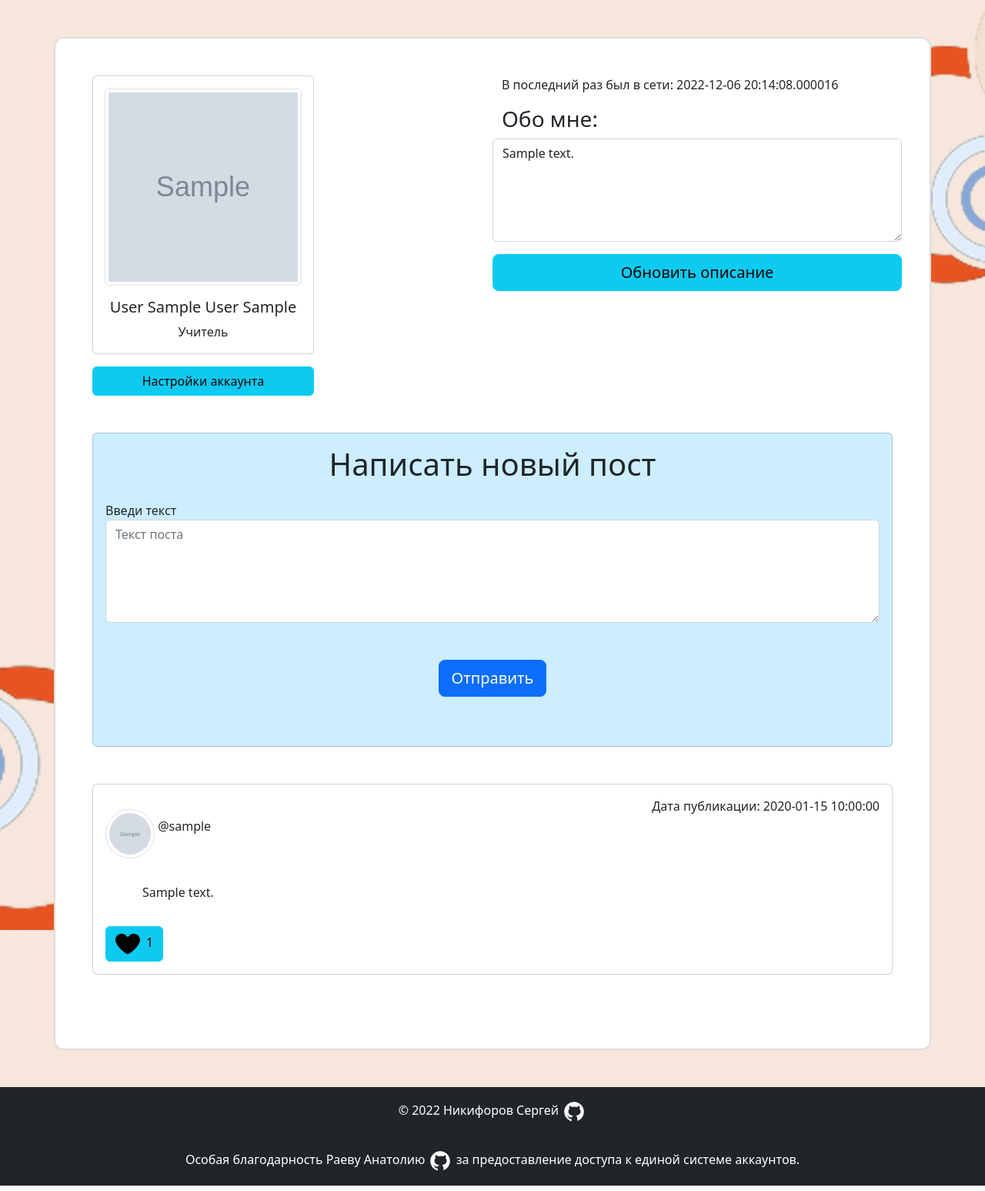
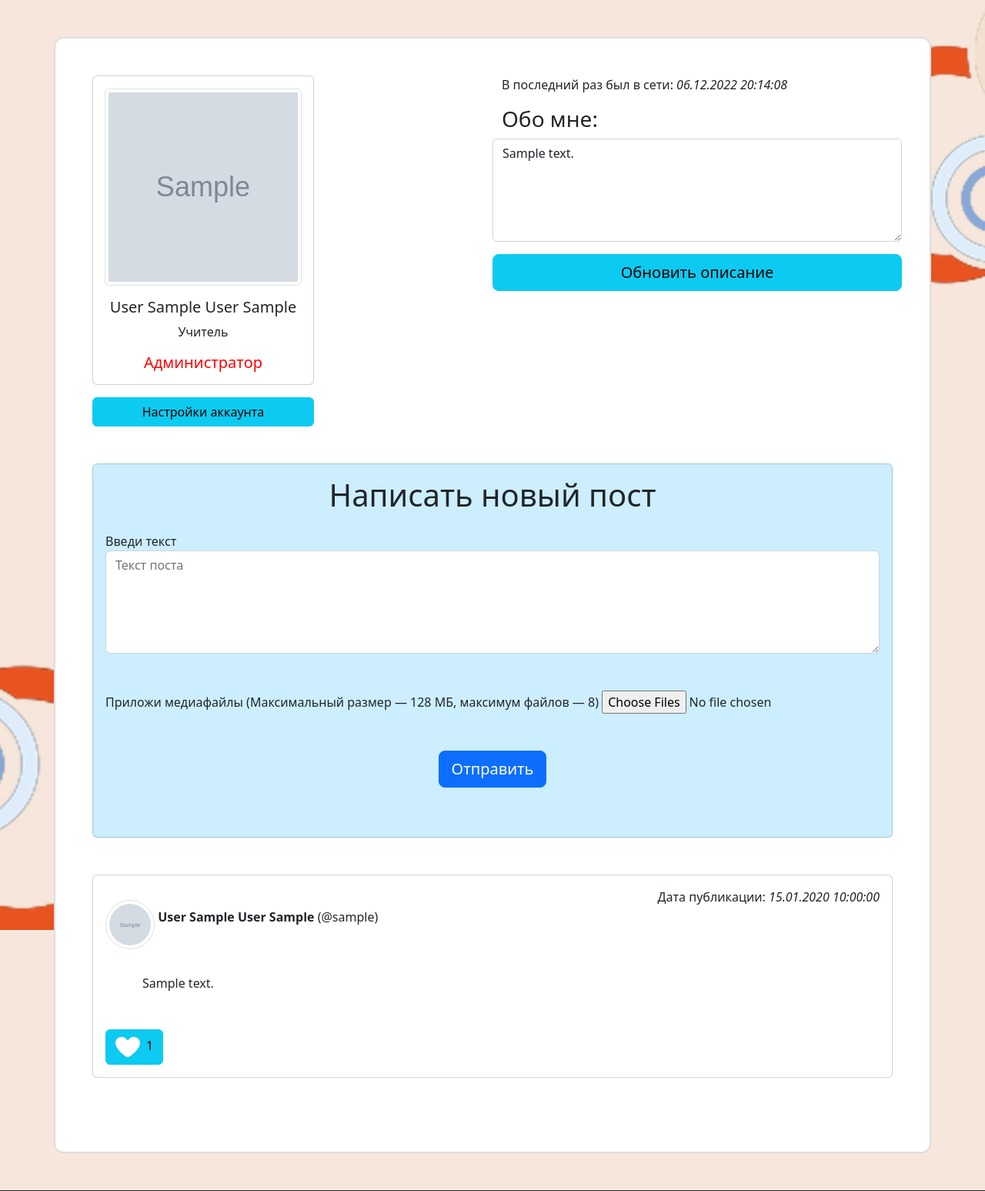
Before and after one commit to Shadow318193/ProtoNetwork, a Flask app: a page that uses templates/user.html in a window 1280 px wide. Shown: the part 72-1619 px from the top of the page at 77% size. Run offline with Flask 2, Linux system fonts and the light colour scheme; a user stored in the database is signed in; tables that the repository leaves empty hold one stand-in row (values such as "Sample post"); grey boxes marked "Sample" are stand-in pictures.

Commit message:
Media in posts added.

```diff
--- a/data/post.py
+++ b/data/post.py
@@ -12,6 +12,9 @@ class Post(SqlAlchemyBase):
     poster_id = db.Column(db.Integer, db.ForeignKey("users.id"), nullable=False)
     text = db.Column(db.String, nullable=True, default="")
     likes = db.Column(db.Integer, nullable=False, default=0)
+    who_liked = db.Column(db.String, nullable=False, default="")
+    media = db.Column(db.String, nullable=True)
+    media_type = db.Column(db.String, nullable=True)
     creation_date = db.Column(db.DateTime, default=datetime.now)
 
     user = orm.relation("User")
--- a/data/user.py
+++ b/data/user.py
@@ -27,6 +27,7 @@ class User(SqlAlchemyBase, UserMixin):
     is_from_proton = db.Column(db.Boolean, default=False)
     posts_only_for_friends = db.Column(db.Boolean, default=False)
     talk_only_with_friends = db.Column(db.Boolean, default=False)
+    is_banned = db.Column(db.Boolean, nullable=False, default=False)
 
     posts = orm.relation("Post", back_populates="user")
     # group = orm.relation("Group", back_populates='users')
--- a/main.py
+++ b/main.py
@@ -12,6 +12,37 @@ import datetime
 import os
 
 is_xp = False  # Для корректной работы на моём нетбуке с Windows XP :)
+
+AVATAR_TYPES = ["png", "jpg", "jpeg", "gif"]
+POST_MEDIA_PIC_TYPES = ["png", "jpg", "jpeg", "gif"]
+POST_MEDIA_VID_TYPES = ["webm", "mp4"]
+POST_MEDIA_AUD_TYPES = ["mp3", "wav"]
+POST_MEDIA_TYPES = POST_MEDIA_VID_TYPES + POST_MEDIA_PIC_TYPES + POST_MEDIA_AUD_TYPES
+MAX_MEDIA_COUNT = 8
+
+
+def make_accept_for_html(mime: str):
+    # For input tag in HTML
+    if mime in POST_MEDIA_PIC_TYPES:
+        return "image/" + mime
+    elif mime in POST_MEDIA_VID_TYPES:
+        return "video/" + mime
+    elif mime in POST_MEDIA_AUD_TYPES:
+        return "audio/" + mime
+
+
+def make_readble_time(t: datetime.datetime):
+    new_t = str(t).split()
+    new_t[0] = new_t[0].split("-")[::-1]
+    new_t[0] = ".".join(new_t[0])
+    new_t[1] = new_t[1].split(".")[0]
+    new_t = " ".join(new_t)
+    return new_t
+
+
+accept_avatars = ",".join([make_accept_for_html(x) for x in AVATAR_TYPES])
+accept_post_media = ",".join([make_accept_for_html(x) for x in POST_MEDIA_TYPES])
+
 
 app = Flask(__name__)
 login_manager = LoginManager()
@@ -61,14 +92,14 @@ def update_user_auth_time():
         db_sess.commit()
 
 
-def allowed_avatar(filename):
+def allowed_type(filename, types):
     return '.' in filename and \
-           filename.rsplit('.', 1)[1].lower() in ["png", "jpg", "jpeg", "gif"]
+           filename.rsplit('.', 1)[1].lower() in types
 
 
 app.config['SECRET_KEY'] = 'secret_key'
 app.config['UPLOAD_FOLDER'] = 'static/media/from_users'
-app.config['MAX_CONTENT_LENGTH'] = 64 * 1024 * 1024
+app.config['MAX_CONTENT_LENGTH'] = 128 * 1024 * 1024
 
 
 @app.route("/", methods=["GET"])
@@ -85,18 +116,43 @@ def user_page(username):
     db_sess = db_session.create_session()
     user = db_sess.query(User).filter(User.login == username).first()
     if user:
+        user_time = make_readble_time(user.last_auth)
         posts = db_sess.query(Post).filter(user.id == Post.poster_id)
         if request.method == "GET":
+            post_time = {}
+            post_media = {}
+            post_media_type = {}
+            post_media_count = {}
+            for post in posts:
+                post_time[post.id] = make_readble_time(post.creation_date)
+                if post.media:
+                    post_media[post.id] = post.media.split(", ")
+                    post_media_type[post.id] = post.media_type.split(", ")
+                    post_media_count[post.id] = len(post.media.split(", "))
             return render_template("user.html", user=user, current_user=current_user, posts=posts,
-                                   posts_c=posts.count())
+                                   posts_c=posts.count(), media_pics=POST_MEDIA_PIC_TYPES,
+                                   media_vid=POST_MEDIA_VID_TYPES, media_aud=POST_MEDIA_AUD_TYPES,
+                                   accept_files=accept_post_media, post_time=post_time, user_time=user_time,
+                                   max_size=app.config['MAX_CONTENT_LENGTH'] // 1024 // 1024,
+                                   max_count=MAX_MEDIA_COUNT, post_media=post_media, post_media_type=post_media_type,
+                                   post_media_count=post_media_count)
         elif request.method == "POST":
             if current_user.is_authenticated:
                 if "like_button" in request.form:
                     post = db_sess.query(Post).filter(Post.id == request.form["like_button"]).first()
                     if post:
-                        post.likes += 1
+                        who_liked = post.who_liked.split(", ")
+                        if str(current_user.id) in who_liked:
+                            who_liked.remove(str(current_user.id))
+                            post.likes -= 1
+                            msg = "Лайк убран"
+                        else:
+                            who_liked.append(str(current_user.id))
+                            post.likes += 1
+                            msg = "Лайк поставлен"
+                        post.who_liked = ", ".join(who_liked)
                         db_sess.commit()
-                        flash("Лайк поставлен", "success")
+                        flash(msg, "success")
                     return redirect("/user/" + username)
                 if current_user == user:
                     if "about_button" in request.form:
@@ -105,11 +161,37 @@ def user_page(username):
                         flash("Описание успешно обновлено", "success")
                     elif "post_button" in request.form:
                         post = Post()
+                        new_id = db_sess.query(Post).count() + 1
+                        files = request.files.getlist("files[]")
+                        too_many_files = False
+                        if files:
+                            media = []
+                            media_type = []
+                            f_count = 0
+                            for file in files:
+                                if allowed_type(file.filename, POST_MEDIA_TYPES) and f_count < MAX_MEDIA_COUNT:
+                                    filename = "post" + str(current_user.id) + "_" + str(new_id) + "_" + \
+                                               str(f_count) + "." + file.filename.rsplit('.', 1)[1].lower()
+                                    file.save(os.path.join(app.config['UPLOAD_FOLDER'], filename))
+                                    media.append(filename)
+                                    media_type.append(filename.rsplit('.', 1)[1].lower())
+                                    f_count += 1
+                                elif f_count >= MAX_MEDIA_COUNT:
+                                    too_many_files = True
+                                    break
+                            if media:
+                                post.media = ", ".join(media)
+                            if media_type:
+                                post.media_type = ", ".join(media_type)
                         post.poster_id = current_user.id
                         post.text = request.form["text"]
                         db_sess.add(post)
                         db_sess.commit()
-                        flash("Пост успешно отправлен", "success")
+                        if too_many_files:
+                            flash("Пост отправлен, но был превышен лимит файлов на один пост, поэтому"
+                                  " часть из них была отброшена", "warning")
+                        else:
+                            flash("Пост успешно отправлен", "success")
                 else:
                     flash("Нехорошо рыться в HTML для деструктивных действий", "danger")
                 return redirect("/user/" + username)
@@ -122,7 +204,7 @@ def user_page(username):
 def settings():
     update_user_auth_time()
     if request.method == "GET":
-        return render_template("settings.html", current_user=current_user)
+        return render_template("settings.html", current_user=current_user, accept_avatars=accept_avatars)
     elif request.method == "POST":
         db_sess = db_session.create_session()
         user = db_sess.query(User).filter(User.id == current_user.id).first()
@@ -155,7 +237,7 @@ def settings():
             else:
                 user.talk_only_with_friends = False
             file = request.files["file"]
-            if file and allowed_avatar(file.filename):
+            if file and allowed_type(file.filename, AVATAR_TYPES):
                 if user.avatar != None:
                     if os.path.isfile("static/media/from_users/avatars/" + user.avatar):
                         os.remove("static/media/from_users/avatars/" + user.avatar)
@@ -260,7 +342,7 @@ def e401(code):
 
 
 @app.errorhandler(403)
-def e401(code):
+def e403(code):
     update_user_auth_time()
     print(code)
     flash("[Ошибка 403] Данную страницу можно смотреть только администраторам", "warning")
--- a/templates/login.html
+++ b/templates/login.html
@@ -15,6 +15,7 @@
             <input type="password" class="form-control" id="password" name="password" placeholder="Пароль">
         </div>
         <div class="text-center mb-5">
+            <a href="/" class="btn btn-info btn-lg">Назад на главную страницу</a>
             <button type="submit" class="btn btn-info btn-lg">Войти</button>
         </div>
     </form>
--- a/templates/settings.html
+++ b/templates/settings.html
@@ -30,7 +30,7 @@
             </label>
         </div>
         <div class="pb-5">
-            <div class="card" style="width: 18rem; margin: 0 auto;">
+            <div class="card" style="width: 22rem; margin: 0 auto;">
                 {% if current_user.avatar == None %}
                 <img src="/static/media/default.png" width="256" height="256" style="margin: 0 auto;" class="img-thumbnail mt-3" alt="{{ current_user.surname }} {{ current_user.name }}">
                 {% else %}
@@ -38,7 +38,7 @@
                 {% endif %}
                 <div class="card-body">
                     <label for="file">Приложи новую фотографию</label>
-                    <input type=file class="form-control-file" id="file" name="file" accept="image/png,image/jpeg,image/gif">
+                    <input type=file class="form-control-file" id="file" name="file" accept="{{ accept_avatars }}">
                     <div class="text-center mt-3">
                         <button type="submit" class="btn btn-primary" id="clear_button" name="clear_button">Убрать аватарку</button>
                     </div>
--- a/templates/signup.html
+++ b/templates/signup.html
@@ -31,6 +31,7 @@
             <input type="password" class="form-control" id="password_sec" name="password_sec" placeholder="Повтори пароль">
         </div>
         <div class="text-center mb-5">
+            <a href="/" class="btn btn-info btn-lg">Назад на главную страницу</a>
             <button type="submit" class="btn btn-info btn-lg">Закончить</button>
         </div>
     </form>
--- a/templates/user.html
+++ b/templates/user.html
@@ -21,6 +21,9 @@
                         <h5 class="card-title text-center">{{ user.surname }} {{ user.name }}</h5>
                         <p class="card-text text-center">Гость</p>
                     {% endif %}
+                    {% if user.is_admin %}
+                        <h5 class="card-text text-center" style="color: #ff0000;">Администратор</h5>
+                    {% endif %}
                 </div>
             </div>
             {% if current_user.is_authenticated %}
@@ -33,7 +36,7 @@
             {% endif %}
         </div>
         <div class="col">
-            <p>В последний раз был в сети: {{ user.last_auth }}</p>
+            <p>В последний раз был в сети: <i>{{ user_time }}</i></p>
             {% if current_user.is_authenticated and current_user.login == user.login %}
                 <h3>Обо мне:</h3>
                 <form method="post">
@@ -54,10 +57,14 @@
     {% if current_user.is_authenticated and current_user.login == user.login %}
     <div style="background-color: #cceeff;" class="card p-3">
         <h1 class="text-center pb-3">Написать новый пост</h1>
-        <form method="post">
+        <form method="post" enctype="multipart/form-data">
             <div class="form-group mb-5">
                 <label for="text">Введи текст</label>
                 <textarea class="form-control" id="text" name="text" rows="5" placeholder="Текст поста"></textarea>
+            </div>
+            <div class="form-group mb-5">
+                <label for="files[]">Приложи медиафайлы (Максимальный размер — {{ max_size }} МБ, максимум файлов — {{ max_count }})</label>
+                <input type=file class="form-control-file" id="files[]" name="files[]" multiple="multiple" accept="{{ accept_files }}">
             </div>
             <div class="text-center mb-5">
                 <button type="submit" class="btn btn-primary btn-lg" id="post_button" name="post_button">Отправить</button>
@@ -80,14 +87,31 @@
                         {% else %}
                         <img src="/static/media/from_users/avatars/{{ user.avatar }}" style="object-fit: cover; width: 64px; height: 64px; border-radius: 100px;" class="img-thumbnail mt-3" alt="{{ user.surname }} {{ user.name }}">
                         {% endif %}
-                        @{{ user.login }}
+                        {% if user.is_teacher %}
+                            <b>{{ user.surname }} {{ user.name }} {{ user.patronymic }}</b> (@{{ user.login }})
+                        {% else %}
+                            <b>{{ user.surname }} {{ user.name }}</b> (@{{ user.login }})
+                        {% endif %}
                     </div>
                 </div>
                 <div class="col pb-3">
-                    <p class="text-end">Дата публикации: {{ post.creation_date }}</p>
+                    <p class="text-end">Дата публикации: <i>{{ post_time[post.id] }}</i></p>
                 </div>
             </div>
             <p style="white-space: pre-wrap;" class="px-5 pb-3">{{ post.text }}</p>
+            {% if post_media[post.id] %}
+            <div style="display: flex; flex-flow: row wrap;" class="pb-3">
+                {% for m in range(post_media_count[post.id]) %}
+                    {% if post_media_type[post.id][m] in media_pics %}
+                        <img class="img-thumbnail" style="max-height: 192px;" src="/static/media/from_users/{{ post_media[post.id][m] }}">
+                    {% elif post_media_type[post.id][m] in media_vid %}
+                        <video controls preload="metadata" class="img-thumbnail" style="max-height: 192px;" src="/static/media/from_users/{{ post_media[post.id][m] }}"></video>
+                    {% elif post_media_type[post.id][m] in media_aud %}
+                        <audio controls class="p-1" src="/static/media/from_users/{{ post_media[post.id][m] }}"></audio>
+                    {% endif %}
+                {% endfor %}
+            </div>
+            {% endif %}
             <form method="post" class="row">
                 <div class="col">
                     <button type="submit" class="btn btn-info" id="like_button" name="like_button" value="{{ post.id }}"><img class="me-2" width="32" src="/static/media/like.svg">{{ post.likes }}</button>
```
Also changed, not shown: static/media/like.svg, 1 other file.
